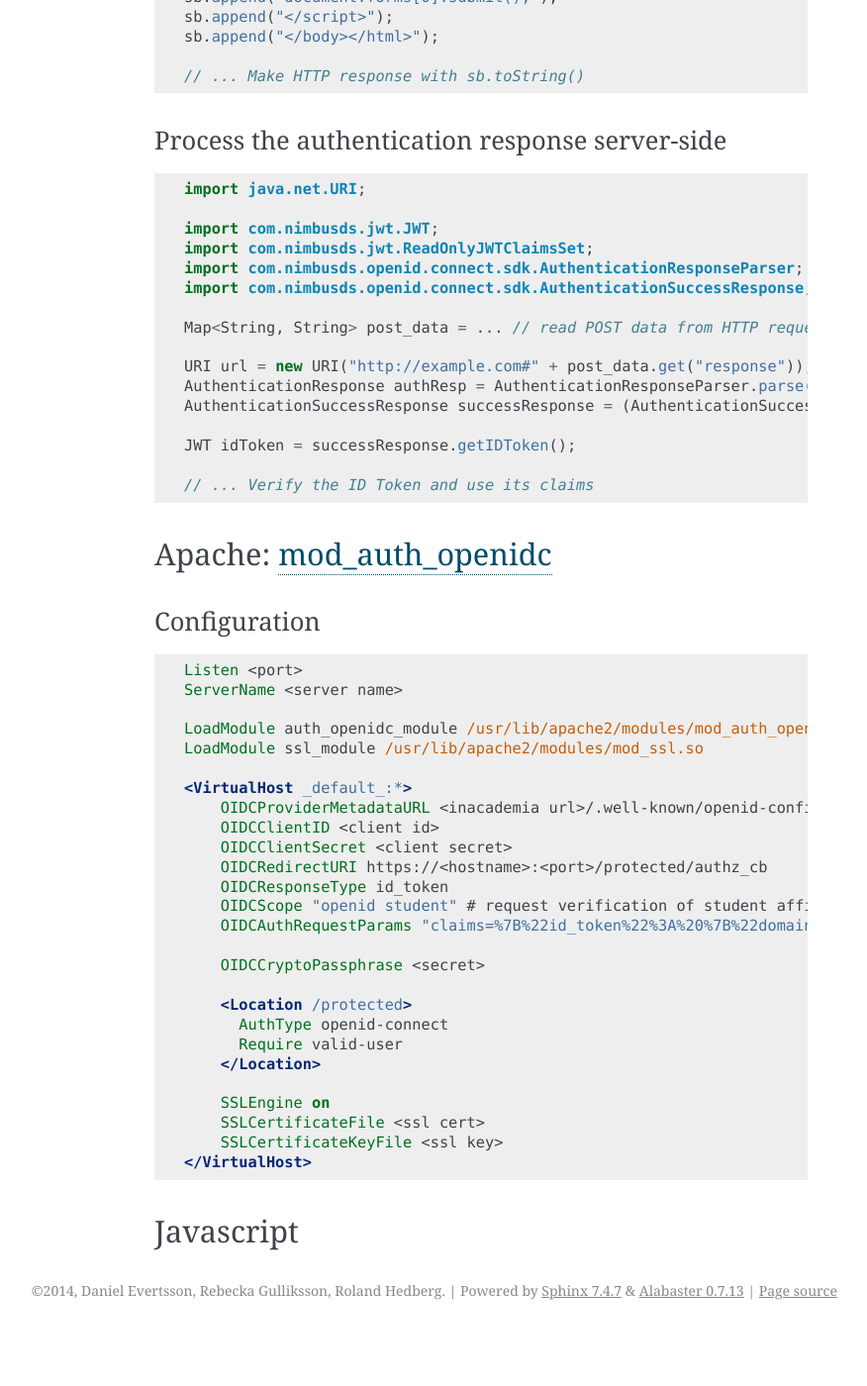
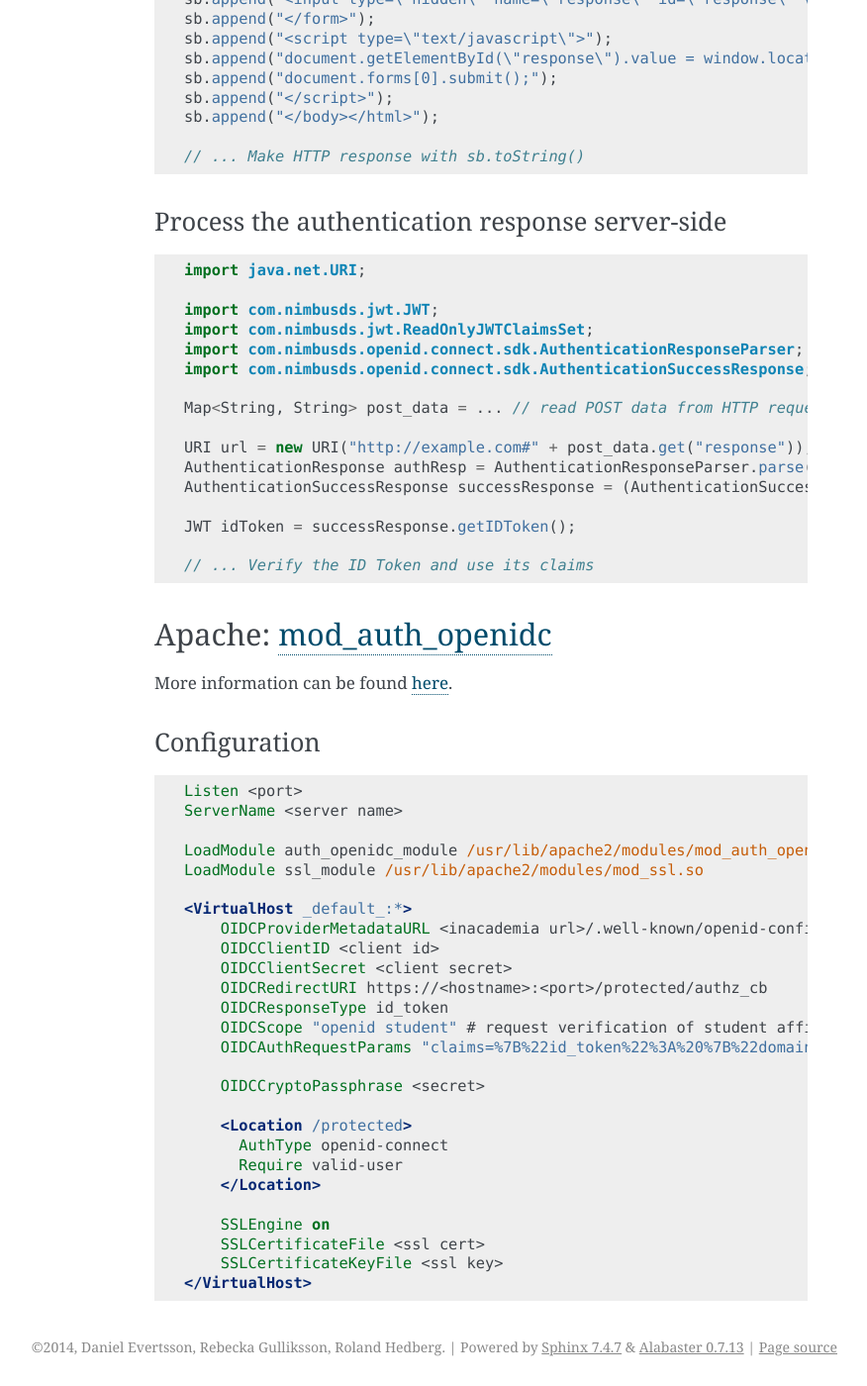
Before and after one commit to saxtouri/svs, a Sphinx documentation site: the page built from doc/client_examples/examples.rst, in a window 1280 px wide and 1400 px high, scrolled down 3289 px. Shown: the whole window at 99% size, without its empty margins (264-1140 px from the left). Built offline with Sphinx 7.4.7, drawn with Linux system fonts in a browser that asks for light colours; before the commit the page ends 4632 px from its top, so only the background shows below that; some of the changed text lies outside the part shown.

Commit message:
Add reference to client documentation for each library.

```diff
--- a/doc/client_examples/examples.rst
+++ b/doc/client_examples/examples.rst
@@ -13,6 +13,8 @@
 
 Python 3: pyoidc_
 =================
+
+More information can be found `here <pyoidc client_>`_.
 
 Setup client instance
 ---------------------
@@ -92,8 +94,11 @@
 
     # ... Verify the ID Token and use its claims
 
+
 Java: `Nimbus OAuth 2.0 SDK`_
 =============================
+
+More information can be found `here <Nimbus client_>`_.
 
 Fetch provider configuration information
 ----------------------------------------
@@ -196,6 +201,8 @@
 Apache: `mod_auth_openidc`_
 ===========================
 
+More information can be found `here <mod_auth_openidc config_>`_.
+
 Configuration
 -------------
 
@@ -229,10 +236,9 @@
     </VirtualHost>
 
 
-Javascript
-==========
-
-
 .. _pyoidc: https://github.com/rohe/pyoidc
+.. _pyoidc client: https://github.com/rohe/pyoidc/blob/master/doc/howto/rp.rst
 .. _Nimbus OAuth 2.0 SDK: http://connect2id.com/products/nimbus-oauth-openid-connect-sdk
+.. _Nimbus client: http://connect2id.com/products/nimbus-oauth-openid-connect-sdk/guides/java-cookbook-for-openid-connect-public-clients
 .. _mod_auth_openidc: https://github.com/pingidentity/mod_auth_openidc
+.. _mod_auth_openidc config: https://github.com/pingidentity/mod_auth_openidc/wiki
```
